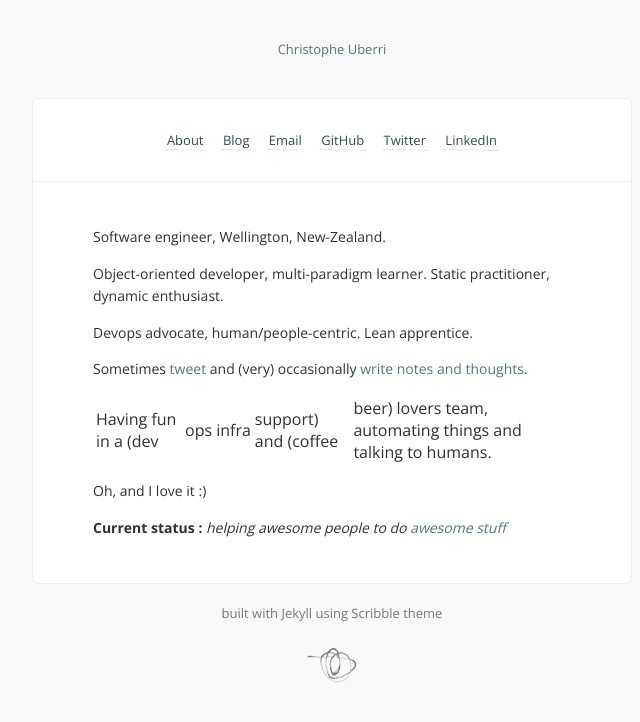
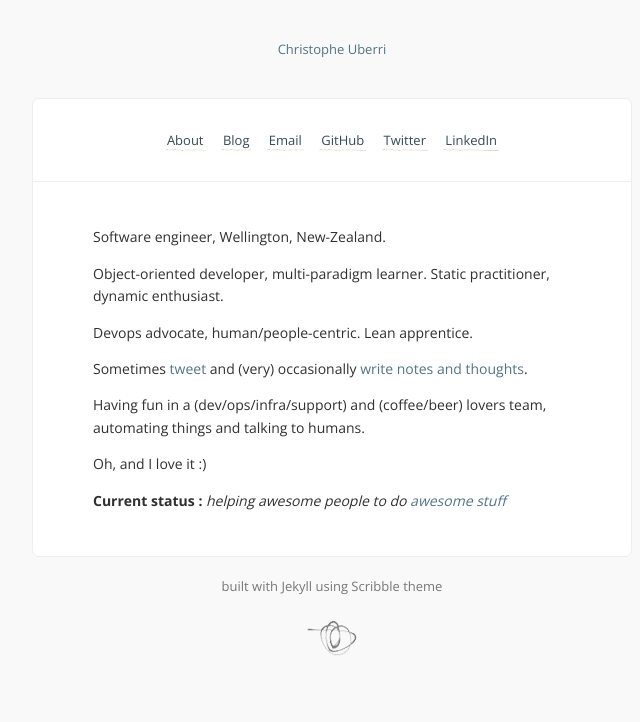
Before and after one commit to cuberri/cuberri.github.io, a Jekyll site: the page built from index.md, in a window 1280 px wide. Shown: the top 722 px of the page, without its empty margins (308-948 px from the left). Built offline with Jekyll 4.4.1, drawn with Linux system fonts in a browser that asks for light colours; Markdown is read by kramdown in place of the engine named in the settings; comment, search, counter and statistics services are not loaded.

Commit message:
chars update

```diff
--- a/index.md
+++ b/index.md
@@ -10,7 +10,7 @@ Devops advocate, human/people-centric. Lean apprentice.
 
 Sometimes [tweet](http://twitter.com/cuberri) and (very) occasionally [write notes and thoughts](http://blog.uberri.net).
 
-Having fun in a (dev|ops|infra|support) and (coffee|beer) lovers team, automating things and talking to humans.
+Having fun in a (dev/ops/infra/support) and (coffee/beer) lovers team, automating things and talking to humans.
 
 Oh, and I love it :)
 
```
